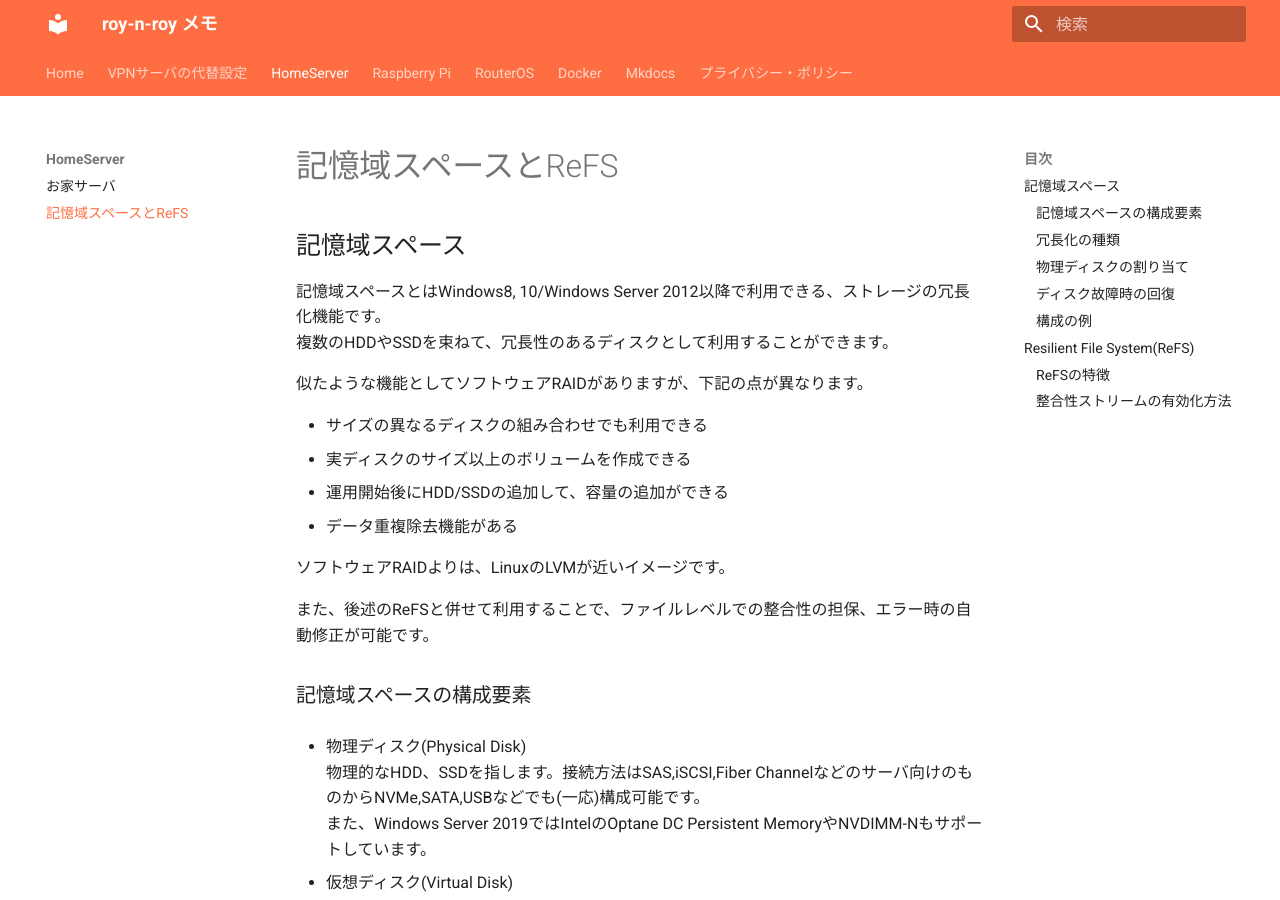
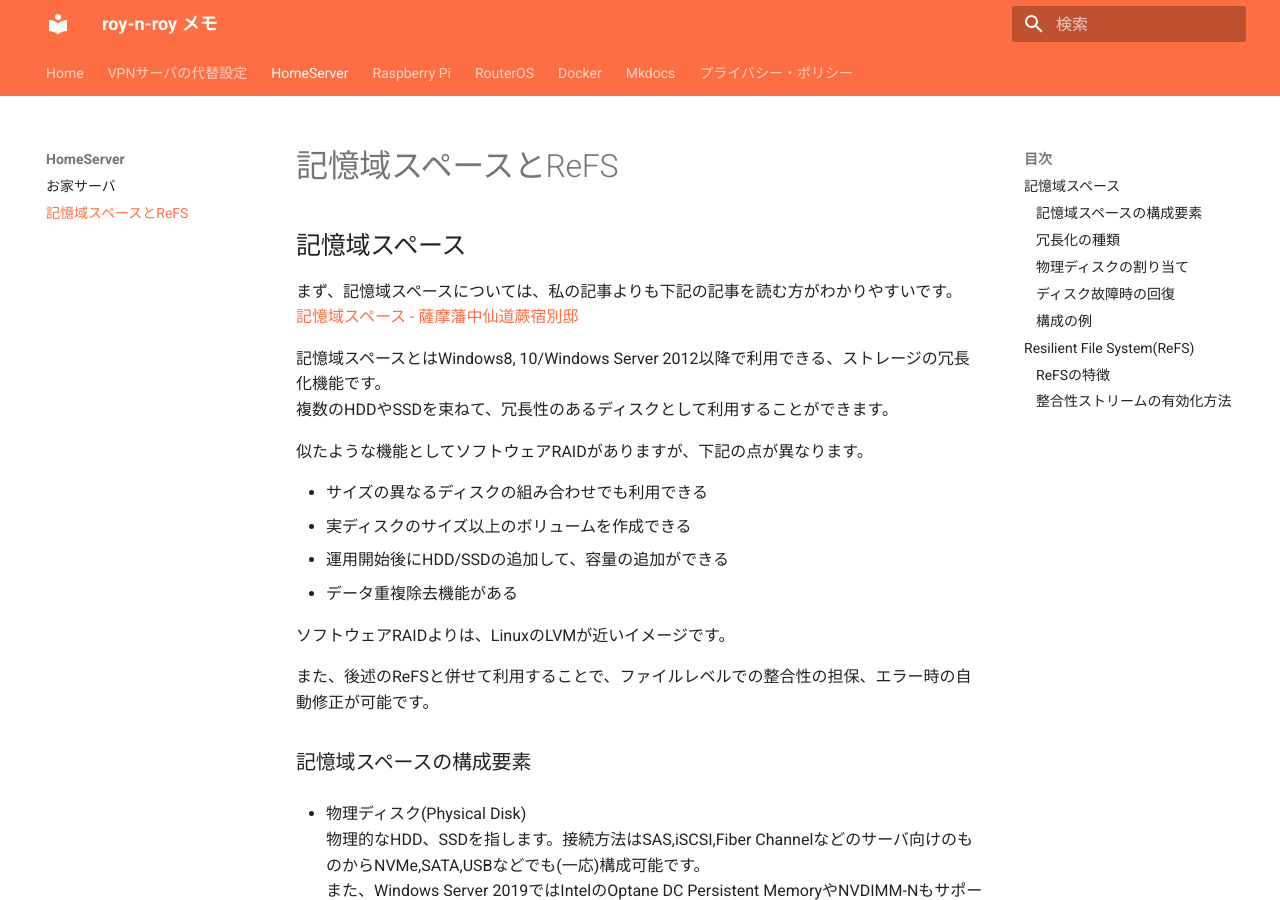
Before and after one commit to roy-n-roy/roy-n-roy.github.io, an MkDocs documentation site: the page built from docs/HomeServer/記憶域スペース.md, in a window 1280 px wide and 900 px high. Built offline with MkDocs 1.6.1 and Material for MkDocs 9.7.7, drawn with Linux system fonts in a browser that asks for light colours.

Commit message:
記憶域スペースについて更新.

```diff
--- a/docs/HomeServer/記憶域スペース.md
+++ b/docs/HomeServer/記憶域スペース.md
@@ -1,5 +1,8 @@
 # 記憶域スペースとReFS
 ## 記憶域スペース
+まず、記憶域スペースについては、私の記事よりも下記の記事を読む方がわかりやすいです。
+[記憶域スペース - 薩摩藩中仙道蕨宿別邸](https://satsumahomeserver.com/home/page-1807)
+
 記憶域スペースとはWindows8, 10/Windows Server 2012以降で利用できる、ストレージの冗長化機能です。
 複数のHDDやSSDを束ねて、冗長性のあるディスクとして利用することができます。
 
```
Also changed, not shown: docs/imgs/windows_storage_spaces.png.
